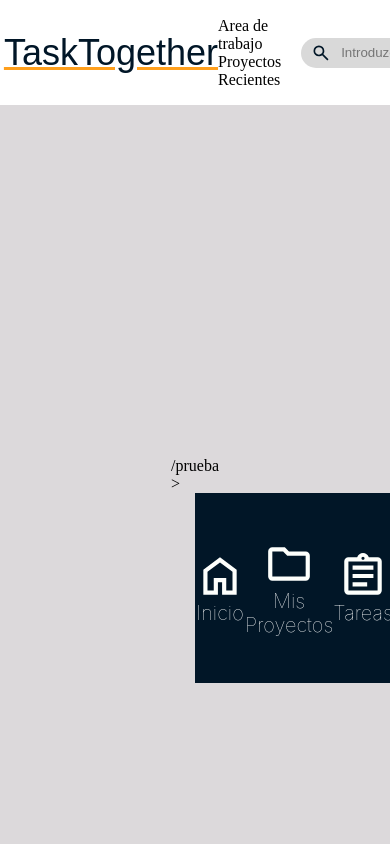
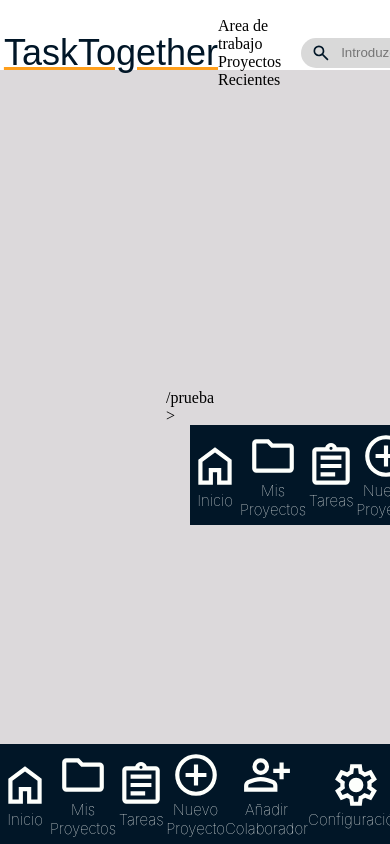
Before and after one commit to SoyaR08/TaskTogether, an Angular app: page /prueba in a window 390 px wide. Built offline with nearby package versions, Linux system fonts and the light colour scheme.

Commit message:
Arreglo responsividad

```diff
--- a/src/app/admin/user-list/user-list.component.css
+++ b/src/app/admin/user-list/user-list.component.css
@@ -106,7 +106,7 @@ tr {
     top: 0;
     padding: 0;
     margin: 0;
-    color: #C8B6FF;
+    color: black;
     animation: text_713 3.5s ease both infinite;
     font-size: .8rem;
     letter-spacing: 1px;
@@ -129,7 +129,7 @@ tr {
     content: "";
     width: 100%;
     height: 100%;
-    background-color: #D1C2FF;
+    background-color: #FF9F1C;
     border-radius: inherit;
     animation: loading2_713 3.5s ease both infinite;
 }
--- a/src/app/app.component.css
+++ b/src/app/app.component.css
@@ -62,6 +62,11 @@ header {
     width: 99vw;
 }
 
+.svg {
+    height: 24px;
+    width: 24px;
+    fill: #011627;
+}
 
 main {
     grid-area: 2 / 2 / 3 / 3;
@@ -80,22 +85,17 @@ main {
 
     /* 2) .content como flex column que ocupe 100vh */
     .content {
-      display: flex;
-      flex-direction: column;
-      justify-content: space-between; /* header arriba, aside abajo */
-      height: 100vh;                  /* fuerza 100% de la ventana */
+        grid-template-columns: 1fr;
+        grid-template-rows: 70px 1fr 100px;
+        gap: 10px;
     }
 
-    /* 3) header y aside no crecen ni encogen */
-    header,
-    aside {
-      flex: none;     /* no flex-grow, no flex-shrink */
-      margin: 0;      /* evitar márgenes colapsados */
+    main {
+        grid-area: 2 / 1 / 3 / 2;
     }
 
-    /* 4) main se expande y añade scroll interno si hace falta */
-    main {
-      flex: none;        /* ocupa todo el espacio intermedio */
-      overflow-y: auto; /* si el contenido es muy largo, scroll aquí */
+    aside {
+        grid-area: 3 / 1 / 4 / 2;
     }
+
   }
--- a/src/app/app.routes.ts
+++ b/src/app/app.routes.ts
@@ -16,5 +16,5 @@ export const routes: Routes = [
     {path: 'prueba', component: NavbarComponent},
     {path: 'adminSection', loadChildren: () => import('./admin/adminroutes').then(m => m.routes)},
     //con esto cargan las rutas perezosas de quedando así => /adminSection/ruta
-    {path: '**', component: NavbarComponent}
+    {path: '**', component: LoginComponent}
 ];
--- a/src/app/header/header.component.html
+++ b/src/app/header/header.component.html
@@ -30,7 +30,7 @@
         <div [ngClass]="{'dropdown-content': !openDropdown, 'dropdown-content-opened': openDropdown}" >
             <a [routerLink]="['/profile']" routerLinkActive="router-link-active">Perfil</a>
             <a [routerLink]="['/adminSection']" routerLinkActive="router-link-active"  *ngIf="loginService.isAdmin()">Sección de administrador</a>
-            <a href="#">Opción 3</a>
+            <a href="#">Cerrar Sesión</a>
         </div>
     </div>
 </div>
--- a/src/app/partials/navbar/navbar.component.css
+++ b/src/app/partials/navbar/navbar.component.css
@@ -1,15 +1,13 @@
 :root {
     --darkblue: #011627;
     --blue: #247BA0;
-    --green: #379634;
+    --green: #369633;
     --white: #FDFFFC;
     --yellow: #FF9F1C;
     --background: #dcd9db;
-
 }
 
-
-
+/* Tipografía Inter */
 .inter-navbar {
     font-family: "Inter", sans-serif;
     font-optical-sizing: auto;
@@ -18,9 +16,19 @@
     font-style: normal;
 }
 
+.svg {
+    display: block;
+    height: 50px;
+    width: 50px;
+    fill: var(--white);
+}
+
+
+/* Barra lateral vertical */
 .navbar {
-    background-color: #011627;
-    height: 100vh; /* Asegura que ocupe toda la altura de la pantalla */
+    background-color: var(--darkblue);
+    height: 100vh;
+    width: 190px;
     display: flex;
     flex-direction: column;
     align-items: center;
@@ -32,40 +40,63 @@
     justify-content: center;
     align-items: center;
     height: 15%;
-    width: 120%;
+    width: 100%;
     text-align: center;
     flex-direction: column;
+    transition: background-color 0.3s ease;
 }
 
+/* Estilo para el item seleccionado */
 .navbar > div.selected {
     background-color: #034880;
 }
 
-.navbar > div:hover {
+/* Hover solo si NO está seleccionado */
+.navbar > div:hover:not(.selected) {
     background-color: #022542;
 }
 
+/* Enlaces blancos */
 a {
-    color: white;
+    color: var(--white);
     text-decoration: none;
 }
 
+/* Puntero al pasar por encima */
 .links > div:hover {
     cursor: pointer;
 }
 
+/* Imagen sin margen extra */
 img {
     display: block;
 }
 
+/* Adaptación a móviles */
 @media (max-width: 1170px) {
+
+    .inter-navbar {
+        font-size: 15px;
+    }
+
     .navbar {
-        height: 190px;
+        height: 100px;
         width: 100vw;
         flex-direction: row;
     }
 
     .navbar > div {
         width: 100%;
+        height: auto;
+    }
+
+    .navbar > div.selected {
+        background-color: #034880;
+        padding: 14px;
+    }
+
+    .navbar > div:hover:not(.selected) {
+        background-color: #022542;
+        padding: 14px;
     }
 }
--- a/src/app/partials/navbar/navbar.component.html
+++ b/src/app/partials/navbar/navbar.component.html
@@ -1,7 +1,16 @@
 <aside class="navbar inter-navbar">
     <div [ngClass]="{'selected': routerService.isOnRoute('/dashboard')}" [routerLink]="['/dashboard']" routerLinkActive="router-link-active" >
-        <img [src]="!routerService.isOnRoute('/dashboard') ? ['assets/homebasic.svg'] : ['assets/homefilled.svg']"
-        alt="icono de casita de inicio" width="50" height="50">
+
+
+        <!-- <img [src]="!routerService.isOnRoute('/dashboard') ? ['assets/homebasic.svg'] : ['assets/homefilled.svg']"
+        alt="icono de casita de inicio" width="50" height="50"> -->
+
+        @if (!routerService.isOnRoute('/dashboard')) {
+            <svg class="svg" xmlns="http://www.w3.org/2000/svg" viewBox="0 -960 960 960">
+                <path d="M240-200h120v-240h240v240h120v-360L480-740 240-560v360Zm-80 80v-480l320-240 320 240v480H520v-240h-80v240H160Zm320-350Z"/>
+            </svg>
+        }
+
         <a>Inicio</a>
     </div>
     <div [ngClass]="{'selected': routerService.isOnRoute('/projects')}" [routerLink]="['/projects']" routerLinkActive="router-link-active">
```
